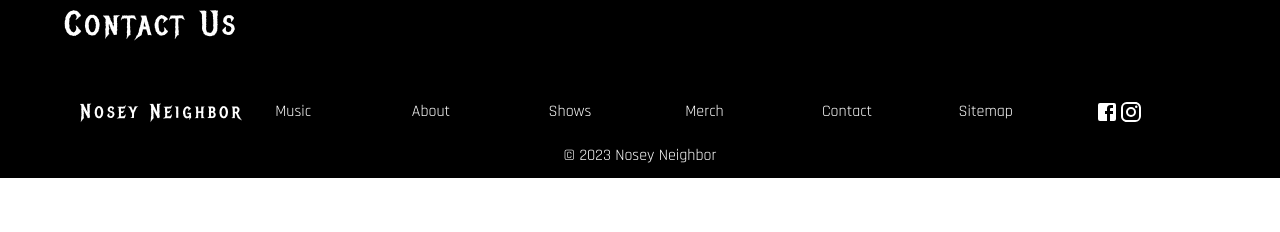
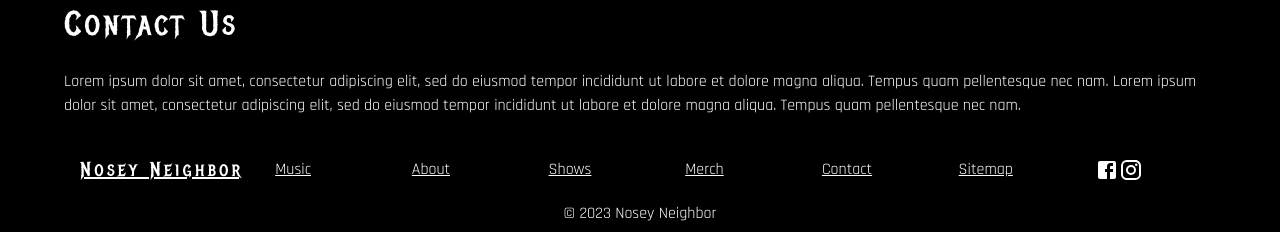
Before and after one commit to hwilloug/nosey-neighbors, a React (Create React App) app in the folder frontend/: page / in a window 1280 px wide. Shown: the part 2365-2597 px from the top of the page. Before the commit the page ends 2543 px from the top, so only its background shows below. Built offline with nearby package versions, Linux system fonts and the light colour scheme.

Commit message:
Add links to footer

```diff
--- a/frontend/src/components/Contact.js
+++ b/frontend/src/components/Contact.js
@@ -4,6 +4,7 @@
     return (
         <Container id="contact">
             <Typography variant='h4'>Contact Us</Typography>
+            <Typography>Lorem ipsum dolor sit amet, consectetur adipiscing elit, sed do eiusmod tempor incididunt ut labore et dolore magna aliqua. Tempus quam pellentesque nec nam. Lorem ipsum dolor sit amet, consectetur adipiscing elit, sed do eiusmod tempor incididunt ut labore et dolore magna aliqua. Tempus quam pellentesque nec nam.</Typography>
         </Container>
     )
 }
--- a/frontend/src/components/Footer.js
+++ b/frontend/src/components/Footer.js
@@ -2,11 +2,16 @@
 import Container from '@mui/material/Container'
 import List from '@mui/material/List'
 import ListItem from '@mui/material/ListItem'
-import Link from '@mui/material/Link'
+import { HashLink as Link } from 'react-router-hash-link'
 import FacebookIcon from '@mui/icons-material/Facebook'
 import InstagramIcon from '@mui/icons-material/Instagram'
 
 function Footer() {
+
+  const linkStyle = {
+    color: 'white'
+  }
+
   return (
     <Container
       id='footer'
@@ -19,14 +24,14 @@
     >
       <List sx={{display: 'flex'}}>
         <ListItem><Typography variant='h6' noWrap>
-          <Link href='/' underline='none' color='inherit'>Nosey Neighbor</Link>
+          <Link to='/' style={linkStyle}>Nosey Neighbor</Link>
         </Typography></ListItem>
-        <ListItem><Link href='/music' sx={{color: 'white'}}>Music</Link></ListItem>
-        <ListItem><Link href='/about' sx={{color: 'white'}}>About</Link></ListItem>
-        <ListItem><Link href='/shows' sx={{color: 'white'}}>Shows</Link></ListItem>
-        <ListItem><Link href='/book' sx={{color: 'white'}}>Merch</Link></ListItem>
-        <ListItem><Link href='/contact' sx={{color: 'white'}}>Contact</Link></ListItem>
-        <ListItem><Link href='/sitemap' sx={{color: 'white'}}>Sitemap</Link></ListItem>
+        <ListItem><Link to='#music' style={linkStyle}>Music</Link></ListItem>
+        <ListItem><Link to='#about' style={linkStyle}>About</Link></ListItem>
+        <ListItem><Link to='#shows' style={linkStyle}>Shows</Link></ListItem>
+        <ListItem><Link to='#book' style={linkStyle}>Merch</Link></ListItem>
+        <ListItem><Link to='#contact' style={linkStyle}>Contact</Link></ListItem>
+        <ListItem><Link to='#sitemap' style={linkStyle}>Sitemap</Link></ListItem>
         <ListItem><FacebookIcon /><InstagramIcon /></ListItem>
         </List>
       <Typography align='center'>© {new Date().getFullYear()} Nosey Neighbor</Typography>
```
